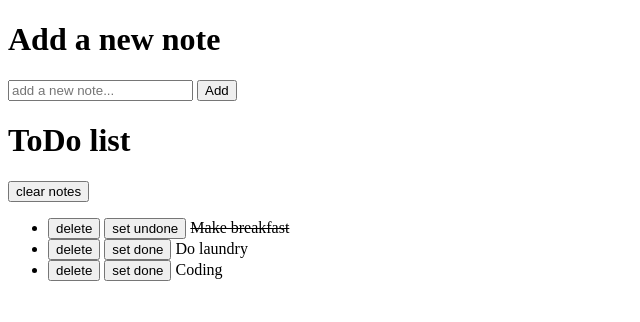
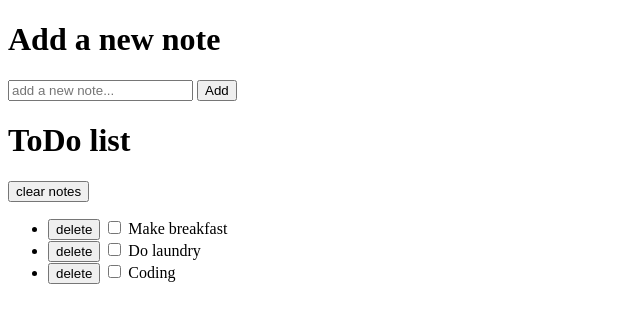
Before and after one commit to huuwulleop/todo-app, a React (Create React App) app: page / in a window 1280 px wide. Shown: the top 322 px of the page, without its empty margins (0-640 px from the left). Built offline with nearby package versions, Linux system fonts and the light colour scheme; data requests are answered from the project's data file.

Commit message:
Replace done button with checkbox

```diff
--- a/db.json
+++ b/db.json
@@ -2,7 +2,7 @@
   "notes": [
     {
       "content": "Make breakfast",
-      "done": true,
+      "done": false,
       "id": 1
     },
     {
--- a/src/components/Note.js
+++ b/src/components/Note.js
@@ -6,9 +6,11 @@ const Note = ({ content, done, toggleNote, deleteNote }) => {
             <div>
                 <button onClick={deleteNote}>delete</button>
                 <span> </span>
-                <button onClick={toggleNote}>{done ? 'set undone' : 'set done'}</button>
-                <span> </span>
-                {done ? <s>{content}</s> : content}
+                <label>
+                    <input type='checkbox' onChange={toggleNote} checked={done} />
+                    <span> </span>
+                    {done ? <s>{content}</s> : content}
+                </label>
             </div>
         </li>
     )
```
